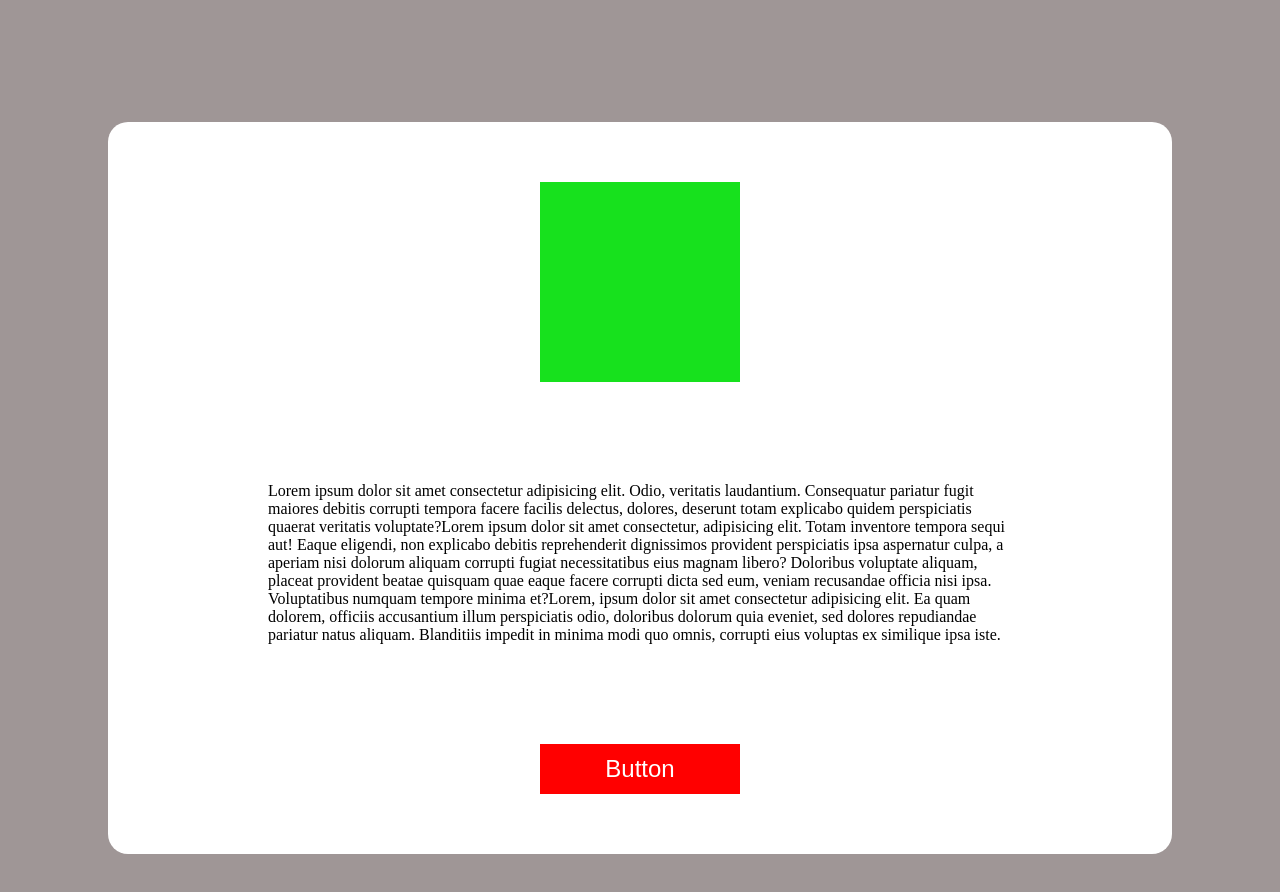
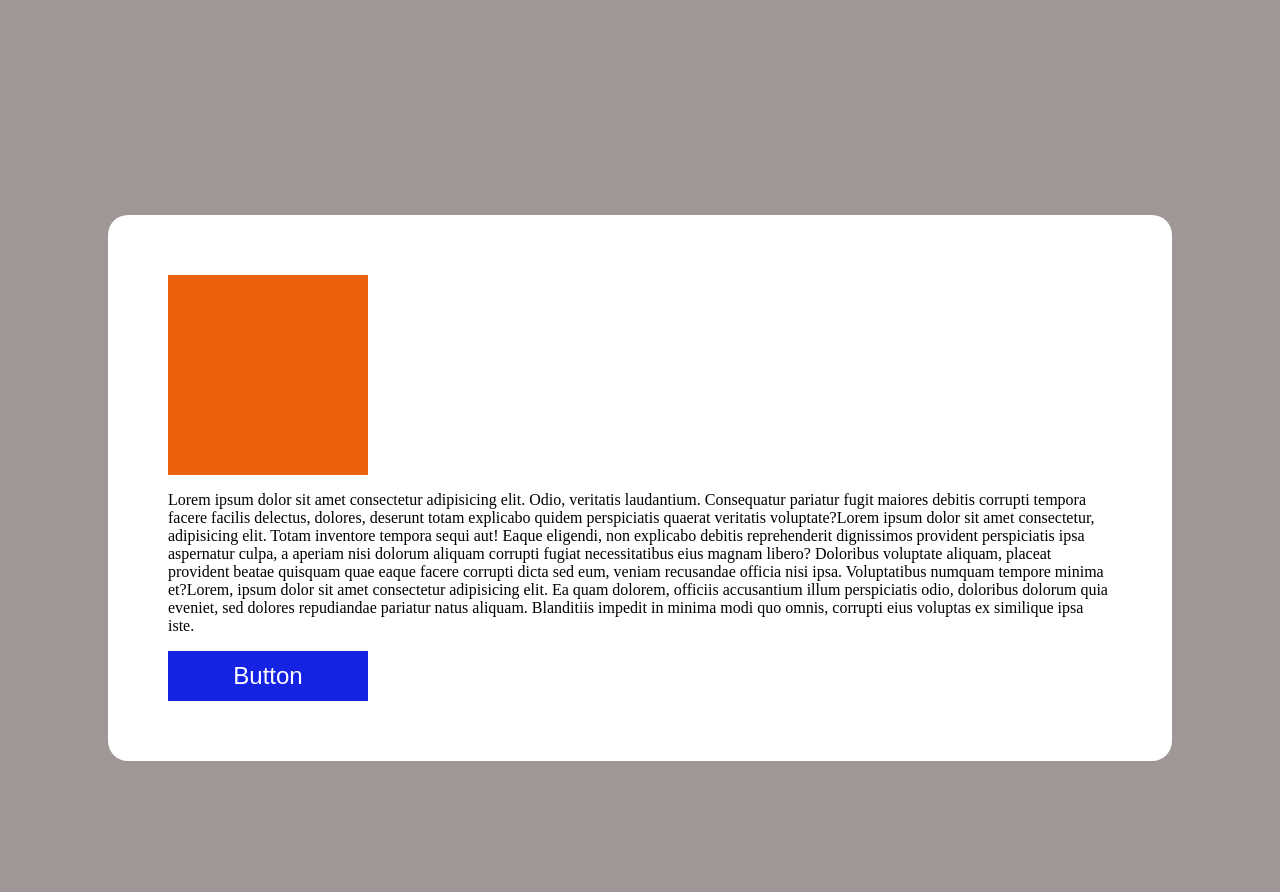
Before and after one commit to Esenaz/Lesson15, a plain HTML site: page index.html in a window 1280 px wide. Drawn offline with Linux system fonts and the light colour scheme.

Commit message:
change colors

```diff
--- a/style.css
+++ b/style.css
@@ -9,7 +9,7 @@ body {
 .container {
     display: flex;
     flex-direction: column;
-    align-items: center;
+    align-items: flex-start;
     border-radius: 20px;
     padding: 60px;
     background-color: white;
@@ -18,16 +18,13 @@ body {
 .pic{
     width: 200px;
     height: 200px;
-    background-color: rgb(23, 225, 29);
+    background-color: rgb(235, 96, 10);
 }
 button {
-    background-color: red;
+    background-color: rgb(21, 35, 226);
     color: white;
     border: none;
     width: 200px;
     height: 50px;
     font-size: 24px;
 }
-p{
-    margin: 100px;
-}
```
